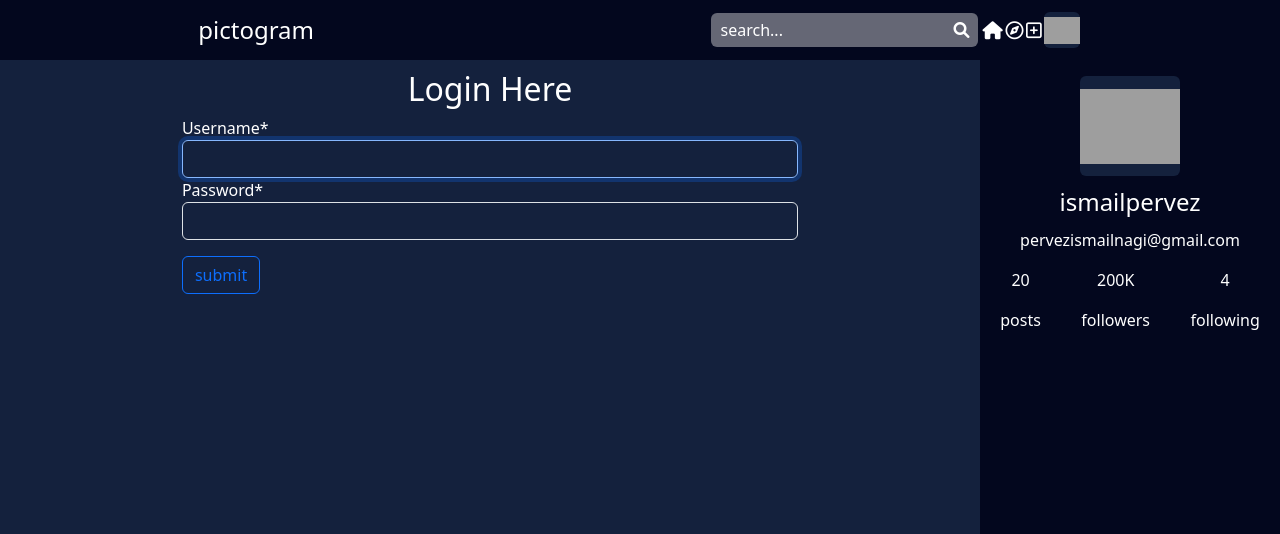
After one commit to ismailPervez/pictogram, a Django app: page /login/ in a window 1280 px wide. The commit adds this page. Shown: the top 534 px of the page. Run offline with Django 4.2, Linux system fonts and the light colour scheme; some libraries are stand-ins or nearby versions; grey boxes are pictures that could not be loaded.

Commit message:
added a login form and view

```diff
--- a/pictogram/pictogram/settings.py
+++ b/pictogram/pictogram/settings.py
@@ -140,3 +140,7 @@
 )
 
 CRISPY_TEMPLATE_PACK = 'bootstrap4'
+
+LOGIN_URL = 'login'
+
+LOGIN_REDIRECT_URL = 'home'
--- a/pictogram/users/templates/users/index.html
+++ b/pictogram/users/templates/users/index.html
@@ -1,6 +1,6 @@
 {% extends "users/base.html" %}
 {% block content %}
     <section id="main-content">
-        <h1>Hello World</h1>
+        <h1>Hello {{ user }}</h1>
     </section>
 {% endblock %}
--- /dev/null
+++ b/pictogram/users/templates/users/login.html
@@ -0,0 +1,14 @@
+{% extends "users/base.html" %}
+{% load crispy_forms_tags %}
+{% block content %}
+    <section id="form-container">
+        <h2 class="text-center mb-2">Login Here</h2>
+        <form method="POST">
+            {% csrf_token %}
+            {{ form|crispy }}
+            <div class="mt-3">
+                <button type="submit" class="btn btn-outline-primary">submit</button>
+            </div>
+        </form>
+    </section>
+{% endblock %}
--- a/pictogram/users/urls.py
+++ b/pictogram/users/urls.py
@@ -1,8 +1,10 @@
 
 from django.urls import path
 from users import views
+from django.contrib.auth.views import LoginView, LogoutView
 
 urlpatterns = [
     path('', views.home, name='home'),
-    path('register/', views.register, name='register')
+    path('register/', views.register, name='register'),
+    path('login/', LoginView.as_view(template_name='users/login.html'), name='login')
 ]
```
